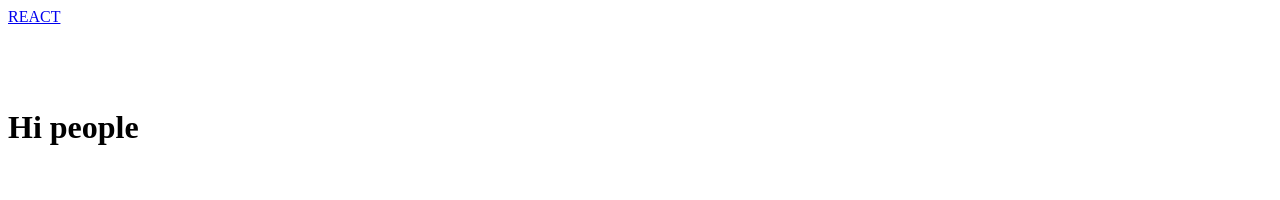
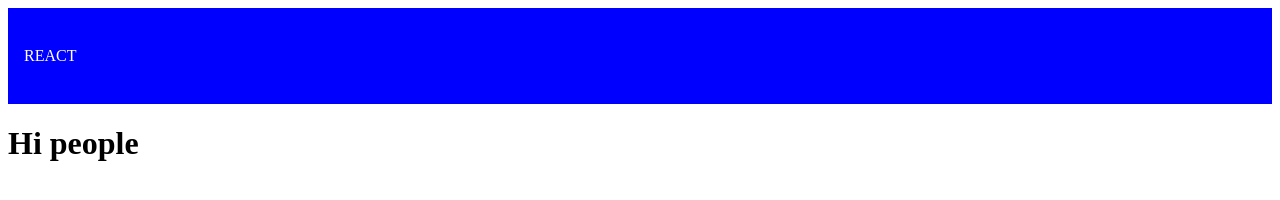
Before and after one commit to ShannonTJ/react-gatsby-site, a Gatsby site: page / in a window 1280 px wide. Built offline with nearby package versions, Linux system fonts and the light colour scheme; Gatsby itself is replaced by a stand-in of ours.

Commit message:
styling the navbar

```diff
--- a/package.json
+++ b/package.json
@@ -19,6 +19,7 @@
     "react": "^16.12.0",
     "react-dom": "^16.12.0",
     "react-helmet": "^6.1.0",
+    "react-icons": "^4.2.0",
     "styled-components": "^5.2.1"
   },
   "devDependencies": {
--- a/src/components/Header.js
+++ b/src/components/Header.js
@@ -1,11 +1,13 @@
 import { Link } from "gatsby"
 import React from "react"
 import styled from "styled-components"
+import { FaBars } from "react-icons/fa"
 
 const Header = () => {
   return (
     <Nav>
       <NavLink to="/">REACT</NavLink>
+      <Bars />
     </Nav>
   )
 }
@@ -13,7 +15,29 @@ const Header = () => {
 export default Header
 
 const Nav = styled.nav`
-  background: transparent;
+  background: blue;
   height: 80px;
+  display: flex;
+  justify-content: space-between;
+  padding: 0.5rem calc((100vw - 1300px) / 2);
+  z-index: 100;
+  position: relative;
 `
-const NavLink = styled(Link)``
+const NavLink = styled(Link)`
+  color: #fff;
+  display: flex;
+  align-items: center;
+  text-decoration: none;
+  padding: 0 1rem;
+  height: 100%;
+  cursor: pointer;
+`
+const Bars = styled(FaBars)`
+  display: none;
+  color: #fff;
+
+  @media screen and (max-width: 768px) {
+    display: block;
+    position: absolute;
+  }
+`
```
Also changed, not shown: 1 other file.
